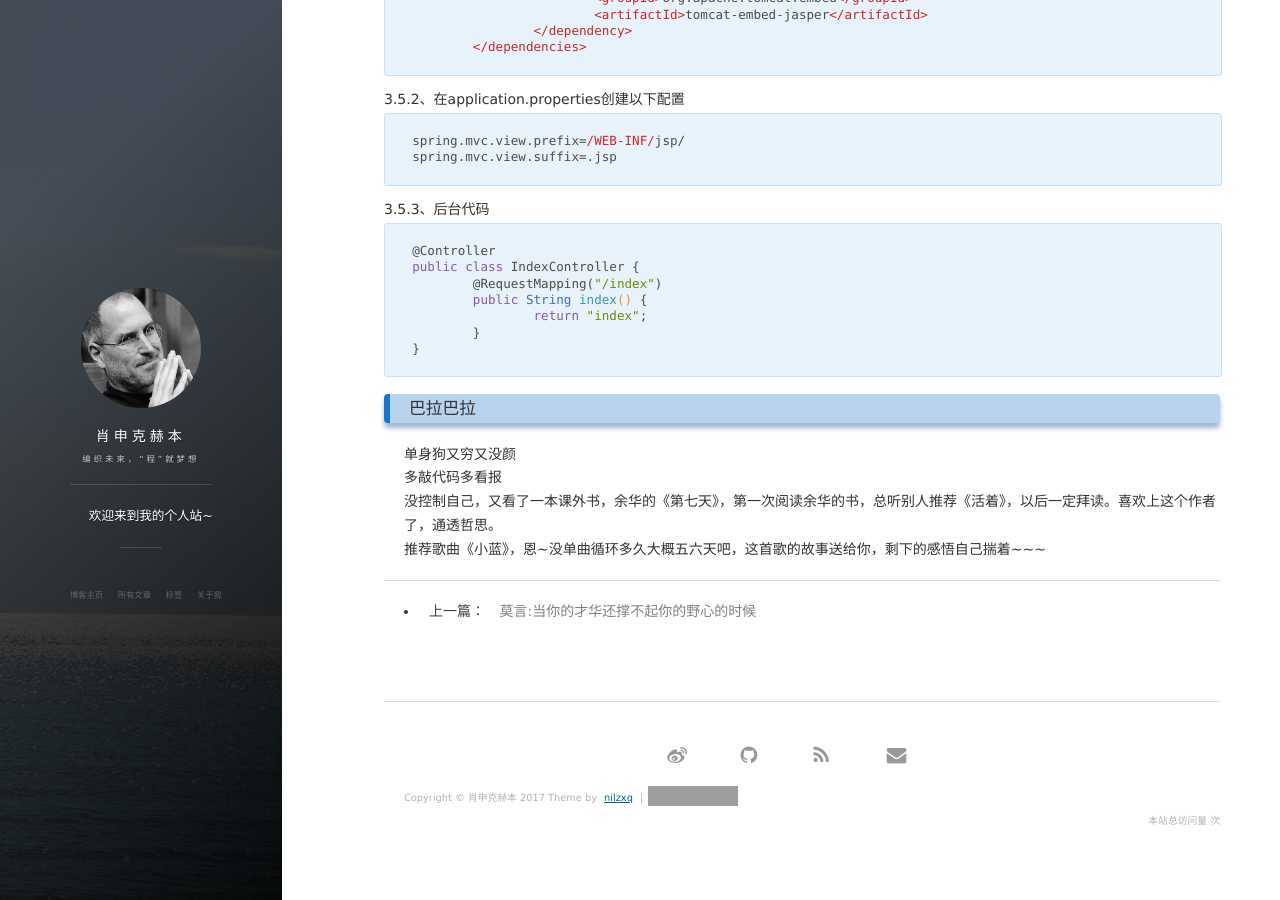
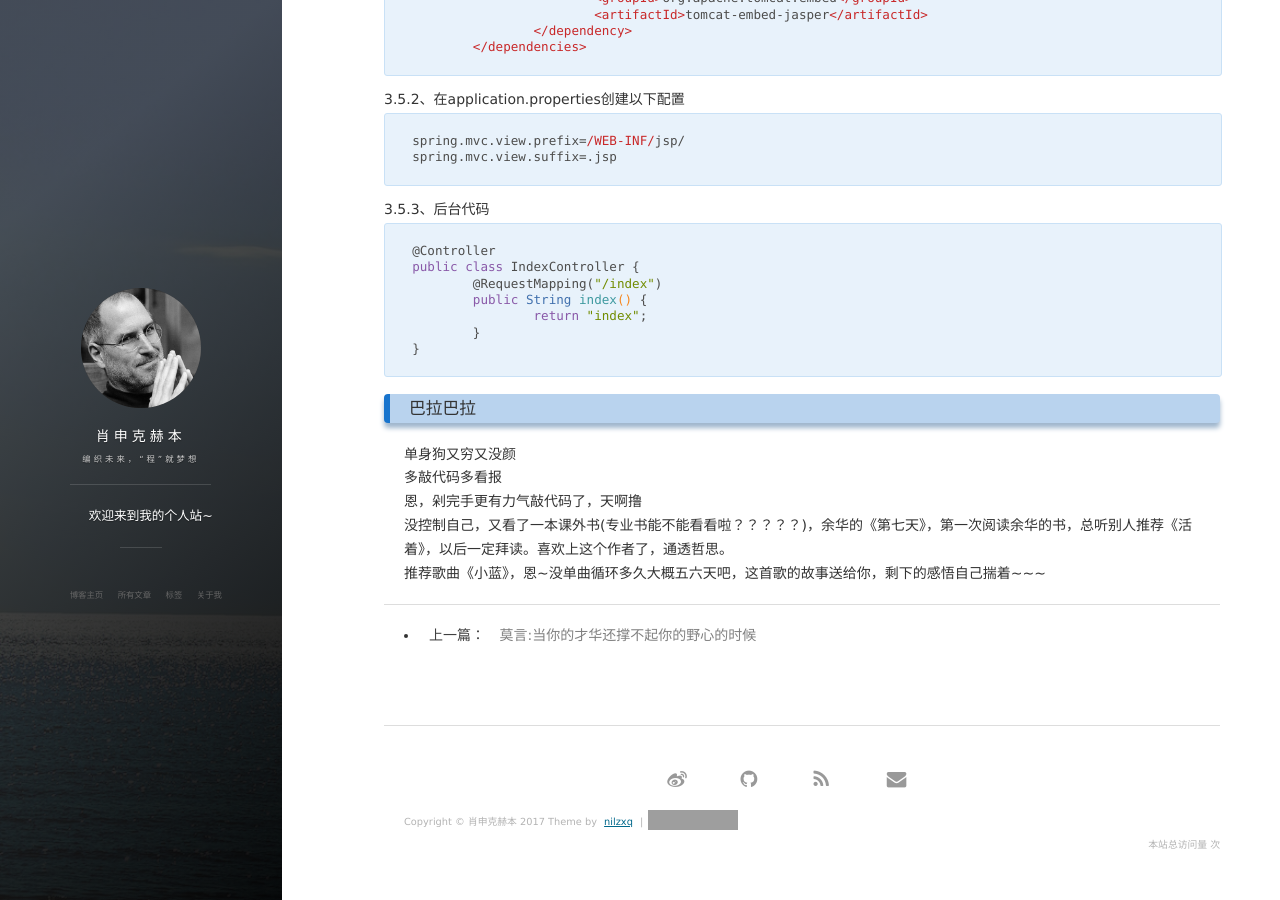
Before and after one commit to nilzzzz/nilzzzz.github.io, a Jekyll site: the page built from _posts/2017-11-11-SpringBoot.md, in a window 1280 px wide and 900 px high, scrolled down 5701 px. Built offline with Jekyll 4.4.1, drawn with Linux system fonts in a browser that asks for light colours; nearby versions of some CDN libraries; comment, search, counter and statistics services are not loaded; grey boxes are pictures that could not be loaded.

Commit message:
SpringBoot

```diff
--- a/_posts/2017-11-11-SpringBoot.md
+++ b/_posts/2017-11-11-SpringBoot.md
@@ -306,5 +306,6 @@ Spring Boot提供了默认配置的模板引擎主要有以下几种：<br/>
 ### 巴拉巴拉
 单身狗又穷又没颜<br/>
 多敲代码多看报<br/>
-没控制自己，又看了一本课外书，余华的《第七天》，第一次阅读余华的书，总听别人推荐《活着》，以后一定拜读。喜欢上这个作者了，通透哲思。<br/>
-推荐歌曲《小蓝》，恩~没单曲循环多久大概五六天吧，这首歌的故事送给你，剩下的感悟自己揣着~~~
+恩，剁完手更有力气敲代码了，天啊撸<br/>
+没控制自己，又看了一本课外书(专业书能不能看看啦？？？？？)，余华的《第七天》，第一次阅读余华的书，总听别人推荐《活着》，以后一定拜读。喜欢上这个作者了，通透哲思。<br/>
+推荐歌曲《小蓝》，恩~没单曲循环多久大概五六天吧，这首歌的故事送给你，剩下的感悟自己揣着~~~<br/>
```
